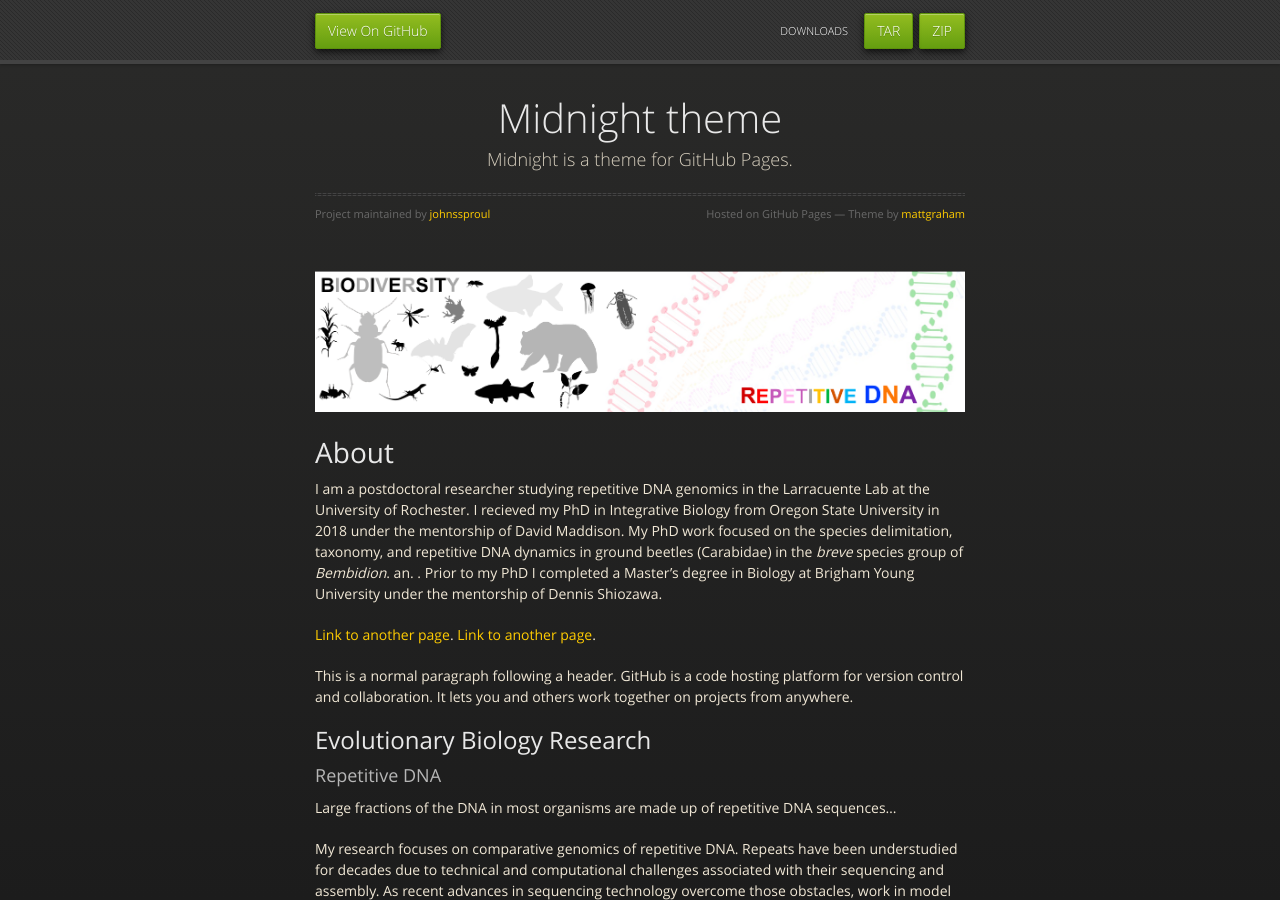
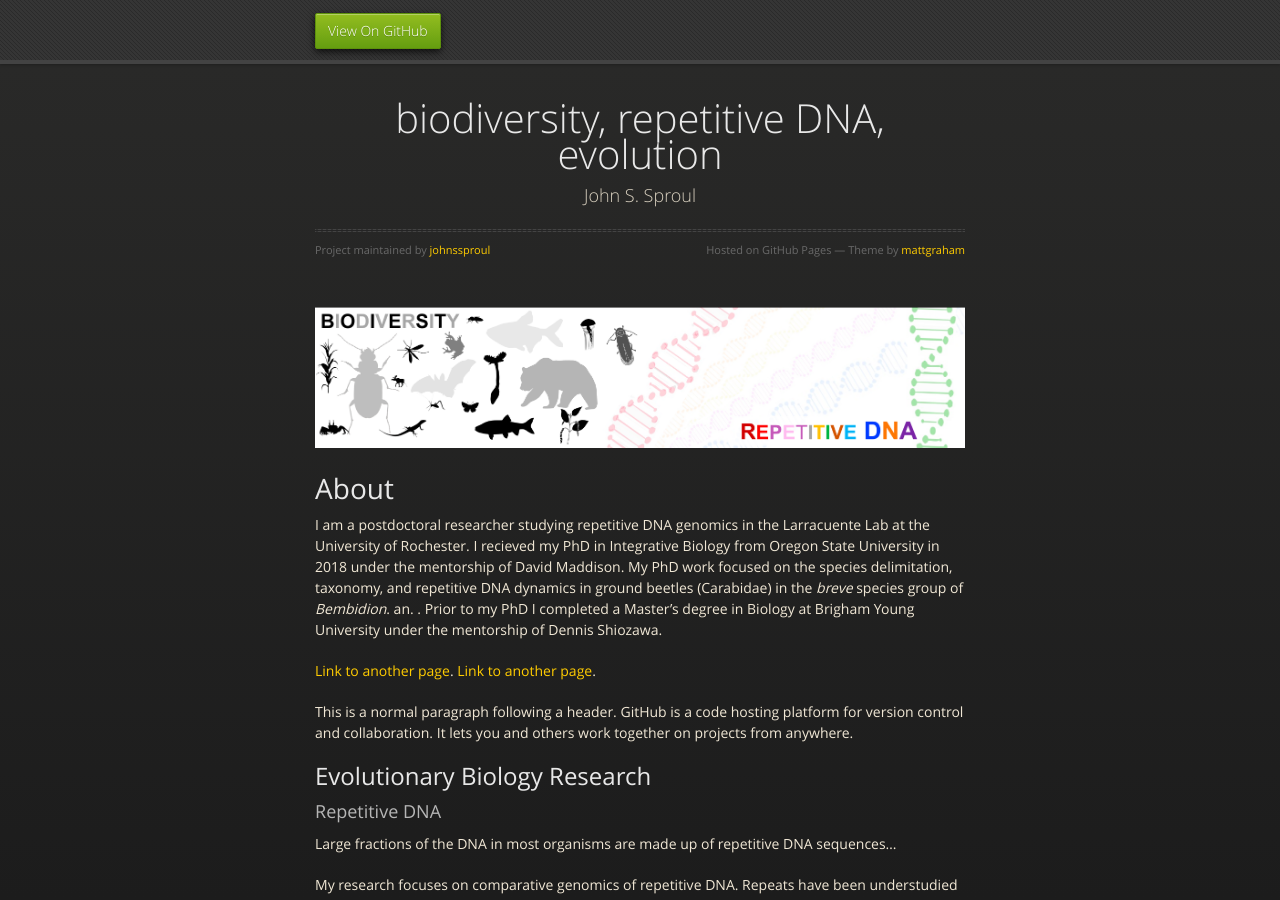
Before and after one commit to johnssproul/johnssproul.github.io, a Jekyll site: the page built from index.md, in a window 1280 px wide and 900 px high. Built offline with Jekyll 4.4.1, drawn with Linux system fonts in a browser that asks for light colours; our own code applies the rules of GitHub Pages for plain Markdown files.

Commit message:
Update _config.yml

```diff
--- a/_config.yml
+++ b/_config.yml
@@ -1,5 +1,5 @@
-title: Midnight theme
-description: Midnight is a theme for GitHub Pages.
-show_downloads: true
+title: biodiversity, repetitive DNA, evolution
+description: John S. Sproul
+show_downloads: false
 google_analytics:
 theme: jekyll-theme-midnight
```
